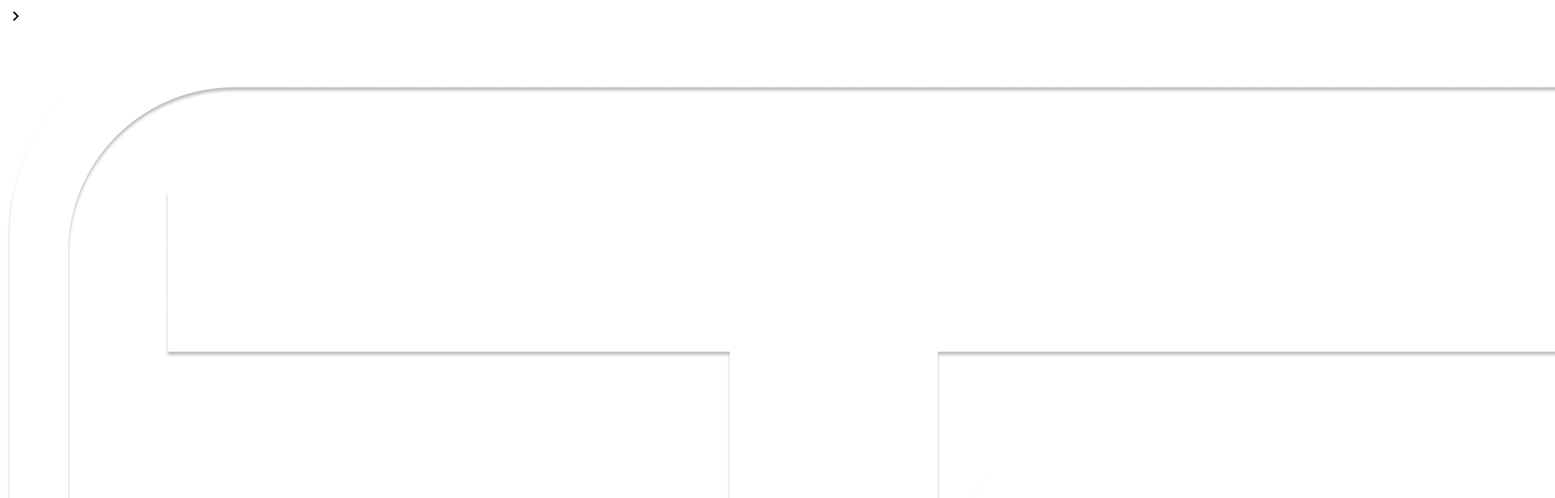
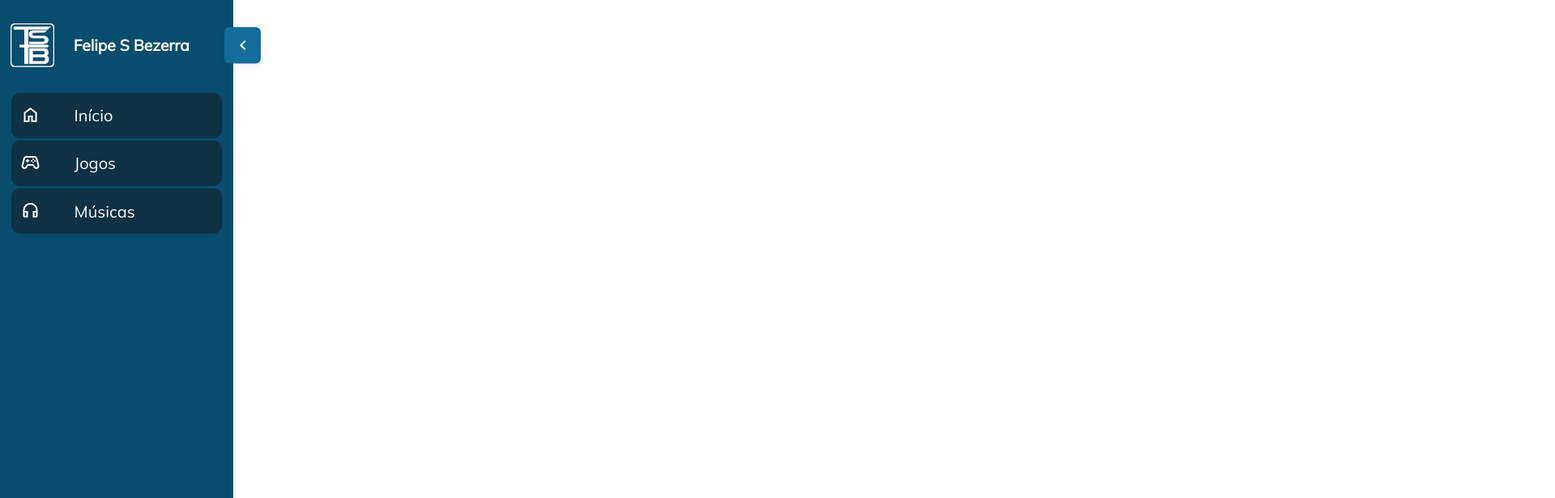
Before and after one commit to FelipeSBezerra/sidebar-exemplo, a plain HTML site: page index.html in a window 1280 px wide. Shown: the top 616 px of the page at 81% size, 1920 px wide, since content can reach past the window. Drawn offline with nearby package versions, Linux system fonts and the light colour scheme.

Commit message:
feito CSS

```diff
--- /dev/null
+++ b/css/style.css
@@ -0,0 +1,136 @@
+@import url('https://fonts.googleapis.com/css2?family=Mulish&display=swap');
+
+:root {
+    --primary-color: #084c6e;
+    --primary-color-dark: #0e3144;
+    --button-color: #136c99;
+    --button-color-shadow: #5433ff30;
+    --text-color: #fff;
+}
+
+* {
+    margin: 0;
+    padding: 0;
+    box-sizing: border-box;
+    font-family: 'Mulish', sans-serif;
+}
+
+nav {
+    background-color: var(--primary-color);
+    position: sticky;
+    top: 0;
+    left: 0;
+    height: 100vh;
+    width: 18rem;
+    padding: 1.8rem 0.85rem;
+    color: var(--text-color);
+    display: flex;
+    flex-direction: column;
+    transition: width 0.5s ease-in-out;
+}
+
+.sidebar-top {
+    position: relative;
+    display: flex;
+    align-items: center;
+    margin-bottom: 32px;
+}
+
+.sidebar-top .logo {
+    position: relative;
+    width: 54px;
+    margin-right: 1.45rem;
+    left: -1px;
+}
+
+.sidebar-top h3 {
+    font-weight: 600;
+    font-size: 1.2rem;
+}
+
+.expand-btn {
+    position: absolute;
+    top: 50%;
+    width: 45px;
+    height: 45px;
+    display: grid;
+    place-items: center;
+    background-color: var(--button-color);
+    border-radius: 6px;
+    cursor: pointer;
+    box-shadow: 0 3px 10px -3px var(--button-color-shadow);
+    right: -3rem;
+    transform: translateY(-50%) translateX(-8px);
+    opacity: 0;
+    pointer-events: none;
+    transition: 0.3s;
+}
+
+nav:hover .expand-btn,
+.expand-btn.hovered {
+    transform: translateY(-50%) translateX(0px);
+    opacity: 1;
+    pointer-events: all;
+}
+
+.sidebar-links ul {
+    list-style-type: none;
+    position: relative;
+}
+
+.sidebar-links li {
+    position: relative;
+    margin-bottom: 0.2rem;
+}
+
+.sidebar-links li:hover {
+    border-radius: 10px;
+    background-color: var(--primary-color-dark);
+}
+
+.sidebar-links li a {
+    padding: 12px;
+    color: var(--text-color);
+    font-size: 1.25rem;
+    display: flex;
+    align-items: center;
+    height: 56px;
+    text-decoration: none;
+}
+
+.icon {
+    display: flex;
+    align-items: center;
+}
+
+.icon i {
+    width: 26px;
+    height: 26px;
+    margin: auto;
+}
+
+.sidebar-links .link {
+    margin-left: 40px;
+}
+
+.sidebar-links .active {
+    width: 100%;
+    text-decoration: none;
+    background-color: var(--primary-color-dark);
+    transition: all 100ms ease-in;
+    border-radius: 10px;
+}
+
+body.collapsed nav {
+    width: 80px;
+}
+
+body.collapsed .hide {
+    opacity: 0;
+    pointer-events: none;
+    transition-delay: 0s;
+}
+
+body.collapsed .expand-btn i {
+    transform:  rotate(-180deg);
+}
--- a/index.html
+++ b/index.html
@@ -4,13 +4,14 @@
     <meta charset="UTF-8">
     <meta name="viewport" content="width=device-width, initial-scale=1.0">
     <title>Sidebar</title>
+    <link rel="stylesheet" href="css/style.css">
     <link rel="stylesheet" href="https://fonts.googleapis.com/css2?family=Material+Symbols+Outlined:opsz,wght,FILL,GRAD@48,400,0,0" />
 </head>
 <body>
     <nav>
         <div class="sidebar-top">
             <span class="expand-btn">
-                <i class="material-symbols-outlined">chevron_right</i>
+                <i class="material-symbols-outlined">chevron_left</i>
             </span>
             <img src="asserts/Vector.png" class="logo" alt="">
             <h3>Felipe S Bezerra</h3>
@@ -18,7 +19,7 @@
         <div class="sidebar-links">
             <ul>
                 <li>
-                    <a href="#inicio" class="active" title="Início link">
+                    <a id="link-inicio" href="#inicio" class="active" title="Início link">
                         <div class="icon">
                             <i class="material-symbols-outlined">home</i>
                         </div>
@@ -45,5 +46,6 @@
         </div>
 
     </nav>
+    <script src="js/script.js"></script>
 </body>
 </html>
```
